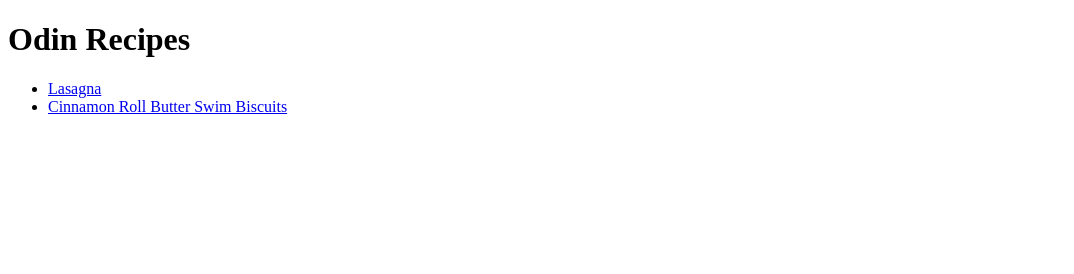
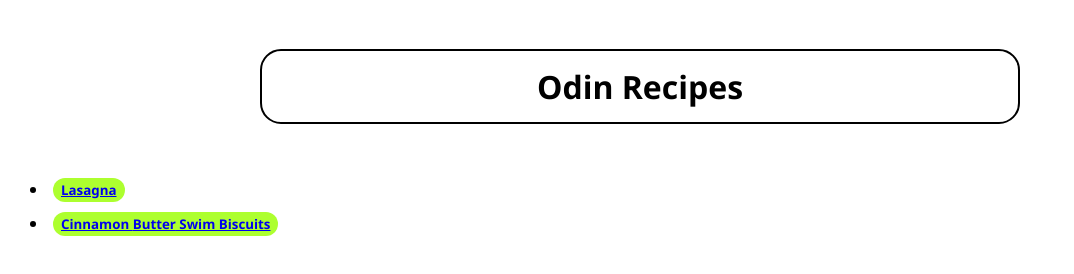
Before and after one commit to joao-lopes-00/odin-recipes, a plain HTML site: page index.html in a window 1280 px wide. Shown: the whole page, without its empty margins (0-1074 px from the left). Drawn offline with Linux system fonts and the light colour scheme.

Commit message:
Added some styling

```diff
--- a/index.html
+++ b/index.html
@@ -1,18 +1,27 @@
 <!DOCTYPE html>
 <html lang="en">
 <head>
+    <link rel="stylesheet" href="styles.css">
     <meta charset="UTF-8">
     <meta name="viewport" content="width=device-width, initial-scale=1.0">
     <title>Odin Recipes</title>
 </head>
 <body>
 
-    <h1>Odin Recipes</h1>
+    <div>
+        <h1>Odin Recipes</h1>
+    </div>
 
-    <ul>
-        <li><a href="recipes/lasagna.html">Lasagna</a></li>
-        <li><a href="recipes/cinnamon_roll_butter_swim_biscuits.html">Cinnamon Roll Butter Swim Biscuits</a></li>
-    </ul>
+    <div>
+        <ul>
+            <li>
+                <button id="second"><a href="recipes/lasagna.html">Lasagna</a></button>
+            </li>
+            <li>
+                <button class="odd adjust-font-size"><a href="recipes/cinnamon_roll_butter_swim_biscuits.html">Cinnamon <span>Butter</span> Swim Biscuits</a></button>
+            </li>
+        </ul>
+    </div>
 
 </body>
 </html>
--- /dev/null
+++ b/styles.css
@@ -0,0 +1,23 @@
+* {
+    font-family: "Segoe UI";
+}
+
+h1 {
+    text-align: center;
+    outline: auto;
+    padding: 15px;
+    margin-top: 50px;
+    margin-bottom: 50px;
+    margin-left: 20%;
+    margin-right: 20%;
+    border-radius: 20px;
+}
+
+button {
+    /* outline: auto; */
+    background-color: greenyellow;
+    font-weight: bold;
+    margin: 5px;
+    border-radius: 20px;
+    border-color: transparent;
+}
```
Also changed, not shown: recipes/lasagna.html (+1 -0 lines).
